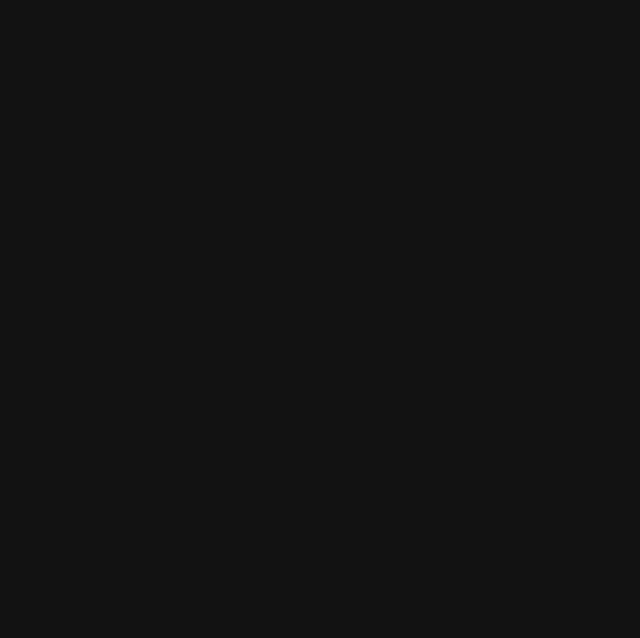
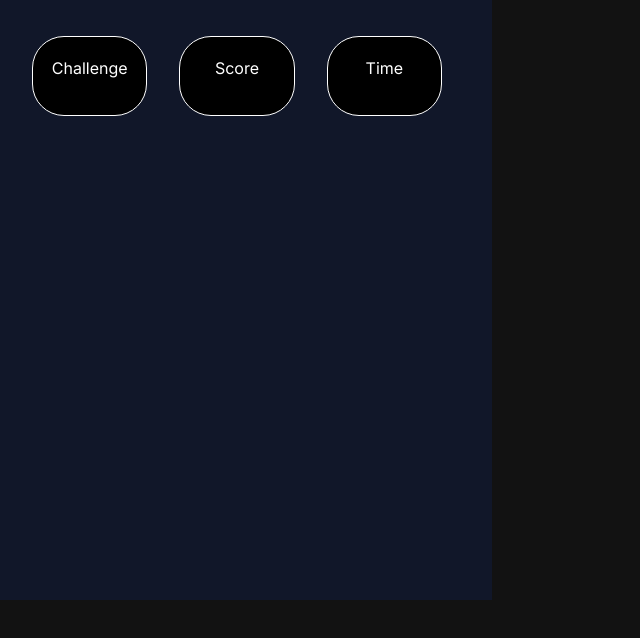
Before and after one commit to beka-sherazadishvili-tbc-it-academy/NaNstoppables-collab2-tbc-it-academy, a plain HTML site: page index.html in a window 1280 px wide. Shown: the whole page, without its empty margins (0-640 px from the left). Drawn offline with Linux system fonts and the light colour scheme.

```diff
--- a/features/styles/base/main.scss
+++ b/features/styles/base/main.scss
@@ -1,5 +1,6 @@
 @use "../components/header";
 @use "../layout/hero";
+@use "../layout/quiz-section";
 @import url('https://fonts.googleapis.com/css2?family=Inter:ital,opsz,wght@0,14..32,100..900;1,14..32,100..900&display=swap');
 
 body {
@@ -7,7 +8,6 @@ body {
     background-color: #121212;
     main {
         display: flex;
-
         max-width: 1440px;
         width: 100%;
         min-height: 1080px;
--- /dev/null
+++ b/features/styles/layout/_quiz-section.scss
@@ -0,0 +1,37 @@
+.quiz__section {
+  background-color: #111729;
+  max-width: 492px;
+  width: 100%;
+  height: 600px;
+  padding: 1rem;
+
+  &__top {
+    max-width: 442px;
+    gap: 0.5rem;
+    max-height: 120px;
+    height: 100%;
+    display: flex;
+    align-items: center;
+    gap: 2rem;
+    padding: 1rem;
+    color: #979daf;
+
+    .quiz__section__card {
+      width: 200px;
+      height: 80px;
+      display: flex;
+      flex-direction: column;
+      gap: 1rem;
+      justify-content: center;
+      align-items: center;
+      background-color: black;
+      border-radius: 2rem;
+      border: 1px solid white;
+
+      &__title{
+        color: white;
+        font-size: 1rem;
+      }
+    }
+  }
+}
--- a/index.html
+++ b/index.html
@@ -20,7 +20,24 @@
       <section class="info_section"></section>
 
       <!-- quiz section -->
-      <section class="quiz__section"></section>
+      <section class="quiz__section">
+        <div class="quiz__section__top">
+          <div class="quiz__section__card">
+            <span class="quiz__section__card__title">Challenge</span>
+            <span class="quiz__section__card__count"></span>
+          </div>
+          <div class="quiz__section__card">
+            <span class="quiz__section__card__title">Score</span>
+            <span class="quiz__section__card__score"></span>
+          </div>
+          <div class="quiz__section__card">
+            <span class="quiz__section__card__title">Time</span>
+            <span class="quiz__section__card__time"></span>
+          </div>
+        </div>
+        <div class="quiz__section__buttons"></div>
+        <div class="quiz__section__info"></div>
+      </section>
     </main>
     <!-- Scripts -->
     <script src="./features/scripts/app.js"></script>
```
Also changed, not shown: features/styles/dist/main.css, 1 other file.
